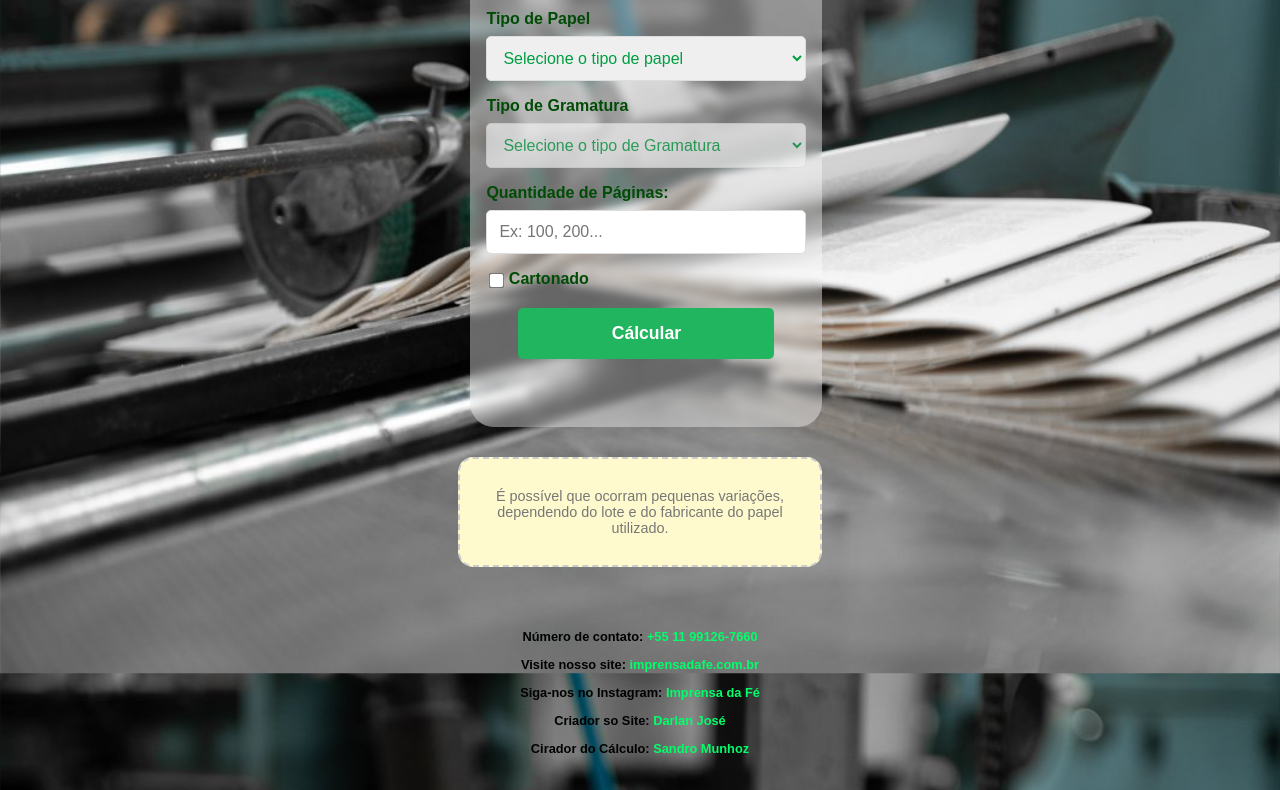
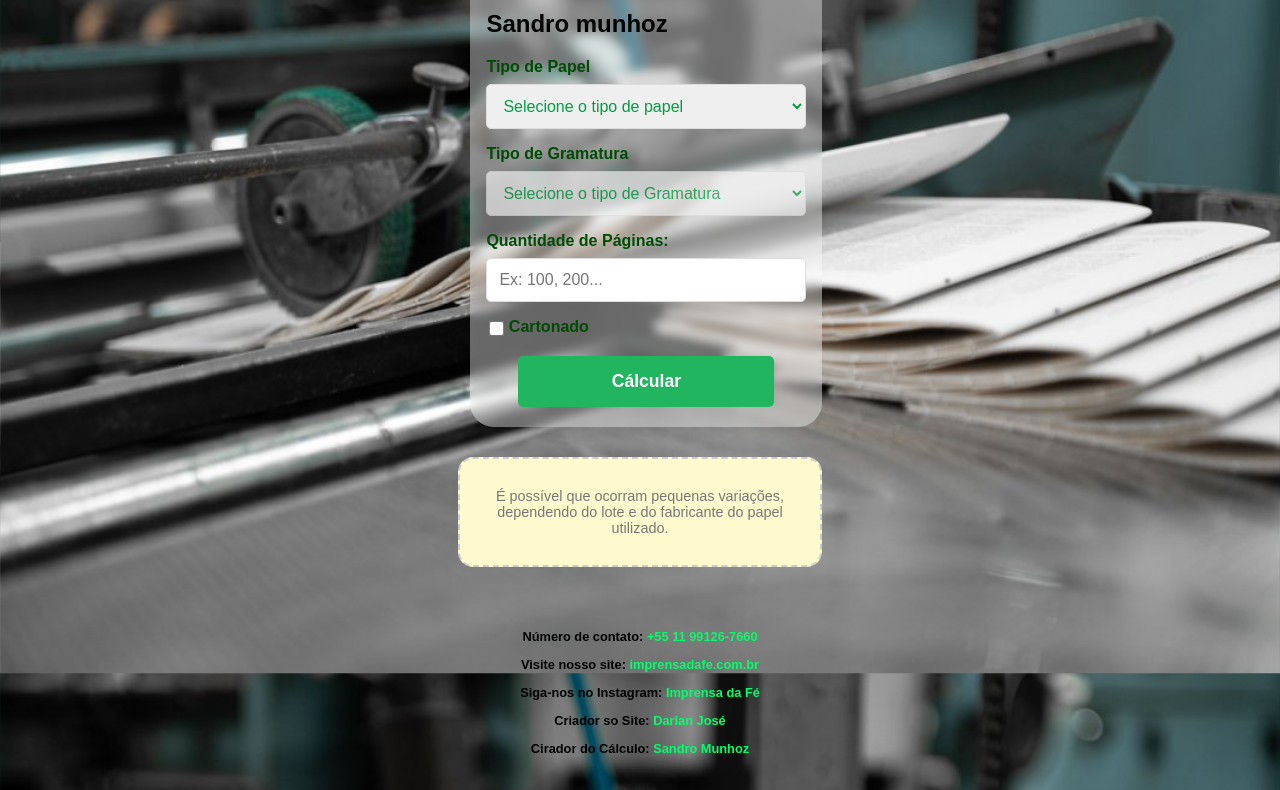
Before and after one commit to Darlan000/CalculoDeLombada, a plain HTML site: page index.html in a window 1280 px wide. Shown: the part 181-971 px from the top of the page. Drawn offline with Linux system fonts and the light colour scheme.

Commit message:
Update index.html

```diff
--- a/index.html
+++ b/index.html
@@ -14,6 +14,7 @@
         <div class="Formulario">
         <img src="img/IDF-Logo-verde-escuro.png" alt="Logo verde escuro da imprensa da fé" class="logo">
         <h1>Cálculo de lombada</h1>
+            <h2>Sandro munhoz</h2>
         <form id="calculadoraLombadaForm"> <label for="TipoPapel">Tipo de Papel</label>
         <select id="TipoPapel" required>
         <option value="" disabled="" selected="">Selecione o tipo de papel</option>
```
